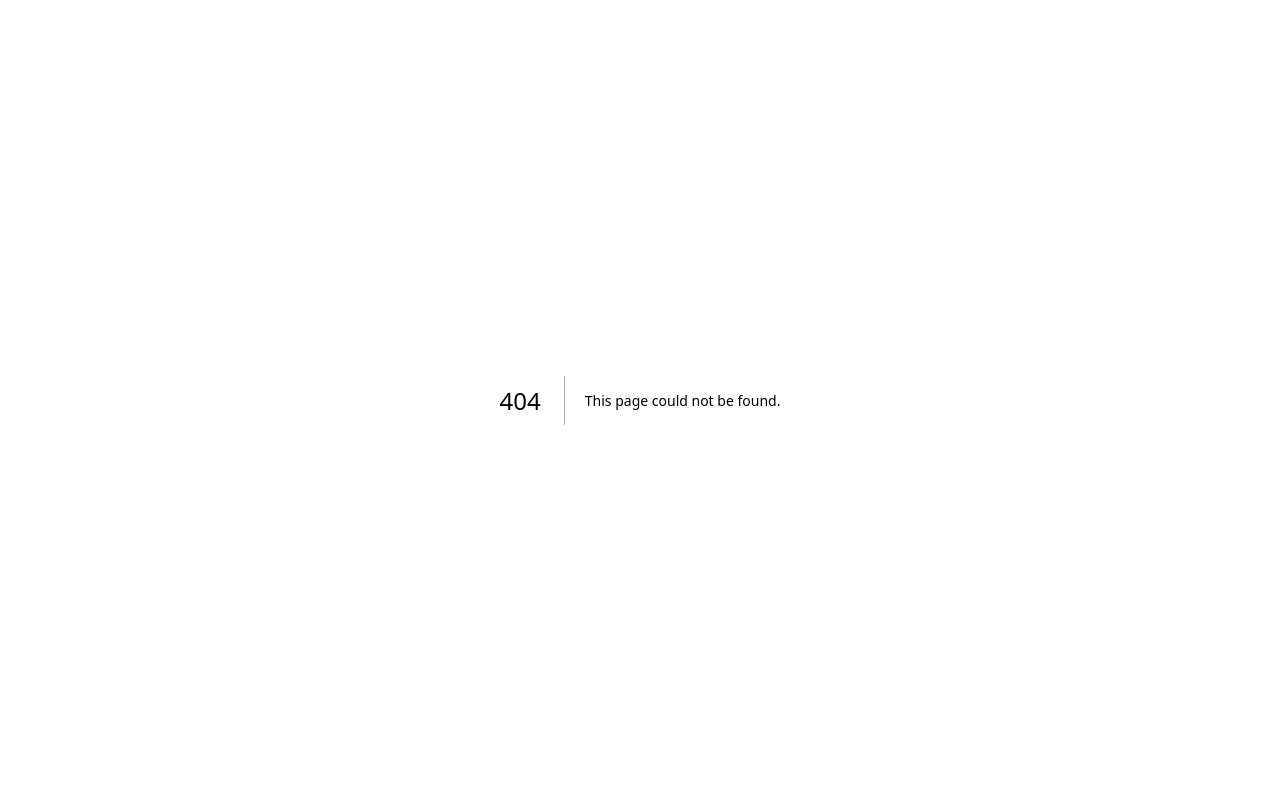
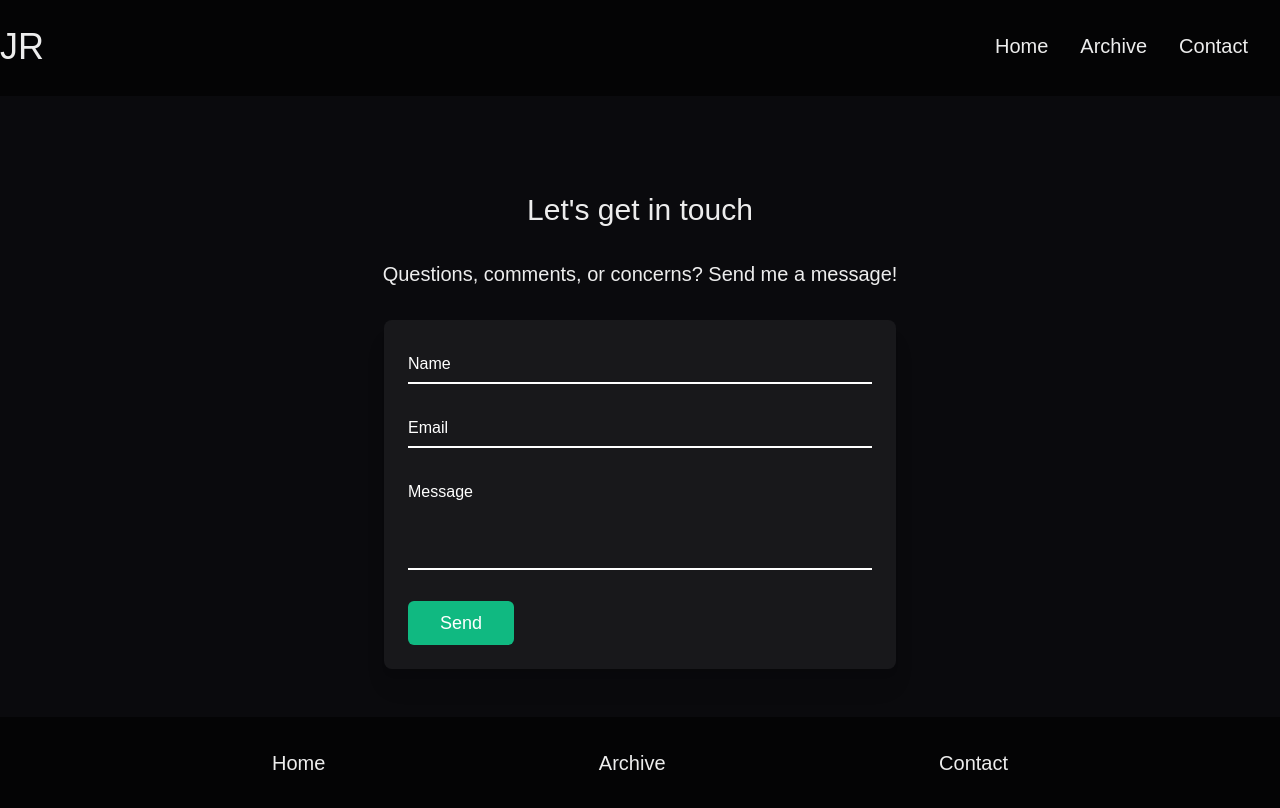
Before and after one commit to AlexReniak/photo_next_app, a Next.js app: page /contact in a window 1280 px wide. Before the commit this address had no page. Shown: the top 808 px of the page. Built offline with nearby package versions, Linux system fonts and the light colour scheme.

Commit message:
added footer + contact page

```diff
--- /dev/null
+++ b/app/components/About.jsx
@@ -0,0 +1,22 @@
+const About = () => {
+  return (
+    <section className='container mx-auto my-20 xl:w-3/5 lg:w-4/5'>
+      <h2 className='text-3xl my-8 text-center'>About</h2>
+      <p className='text-lg'>
+        Lorem ipsum dolor sit amet, consectetur adipisicing elit. Sequi ullam a
+        veritatis quo, sit rerum, perspiciatis alias quibusdam atque laborum
+        ipsam, adipisci autem consequuntur cum magni excepturi placeat tempore
+        voluptatem laudantium eius ab nihil. Laudantium doloremque officia odit,
+        veniam aperiam voluptas excepturi doloribus repellendus dolore assumenda
+        alias rem obcaecati impedit fugit quasi aliquid ipsum quia autem a nemo
+        praesentium. Dolorum provident rem eaque nulla eligendi cupiditate
+        fugiat amet enim ea ipsa exercitationem accusantium natus earum sit
+        maxime dolor nisi, quod ducimus consectetur debitis voluptate reiciendis
+        saepe velit reprehenderit! Hic dolorum aperiam fuga error illum
+        accusamus quo quam. Reprehenderit, labore excepturi.
+      </p>
+    </section>
+  );
+};
+
+export default About;
--- a/app/components/Carousel.jsx
+++ b/app/components/Carousel.jsx
@@ -35,7 +35,7 @@ const Carousel = () => {
   }, [embla, onSelect]);
 
   return (
-    <div className='w-4/5 mx-auto px-4 py-8'>
+    <div className='w-[90%] mx-auto px-4 py-8'>
       <div className='relative'>
         <div className='overflow-hidden' ref={mainViewportRef}>
           <div className='flex'>
@@ -44,8 +44,8 @@ const Carousel = () => {
                 <Image
                   src={image.src}
                   alt={`Slide ${index + 1}`}
-                  width={600}
-                  height={400}
+                  width={1920}
+                  height={1280}
                   className='w-full object-cover aspect-[3/2]'
                 />
               </div>
@@ -79,8 +79,8 @@ const Carousel = () => {
                 <Image
                   src={image.src}
                   alt={`Thumbnail ${index + 1}`}
-                  width={120}
-                  height={80}
+                  width={1920}
+                  height={1280}
                   className='w-full object-cover aspect-[3/2]'
                 />
               </button>
--- a/app/components/Contact.jsx
+++ b/app/components/Contact.jsx
@@ -11,6 +11,9 @@ const Contact = () => {
   return (
     <section className='container my-12 mx-auto'>
       <h2 className='text-3xl my-8 text-center'>Let's get in touch</h2>
+      <p className='text-xl my-8 text-center'>
+        Questions, comments, or concerns? Send me a message!
+      </p>
       <div className='max-w-lg mx-auto p-6 bg-zinc-900 rounded-lg shadow-xl'>
         <form className='space-y-6'>
           <div className='relative'>
--- /dev/null
+++ b/app/components/Footer.jsx
@@ -0,0 +1,32 @@
+import Link from 'next/link';
+
+const Footer = () => {
+  return (
+    <footer className='bg-darkTwo z-10 inset-x-0'>
+      <div className='container mx-auto flex justify-center content-center py-4'>
+        <div className='p-4 hidden md:flex flex-row justify-between w-[800px]'>
+          <Link
+            href='/'
+            className='mx-4 text-xl border-b-2 border-transparent hover:border-b-2 hover:border-emerald-500 transition duration-500'
+          >
+            Home
+          </Link>
+          <Link
+            href='/archive'
+            className='mx-4 text-xl border-b-2 border-transparent hover:border-b-2 hover:border-emerald-500 transition duration-500'
+          >
+            Archive
+          </Link>
+          <Link
+            href='/contact'
+            className='mx-4 text-xl border-b-2 border-transparent hover:border-b-2 hover:border-emerald-500 transition duration-500'
+          >
+            Contact
+          </Link>
+        </div>
+      </div>
+    </footer>
+  );
+};
+
+export default Footer;
--- a/app/components/Gallery.jsx
+++ b/app/components/Gallery.jsx
@@ -5,7 +5,7 @@ import { Button } from '@/components/ui/button';
 
 const Gallery = () => {
   return (
-    <section className='container my-12 mx-auto'>
+    <section className='container my-20 mx-auto'>
       <h2 className='text-3xl my-8 text-center'>Gallery</h2>
       <div className='flex flex-col justify-content'>
         <div className='mx-auto relative'>
--- a/app/components/Navigation.jsx
+++ b/app/components/Navigation.jsx
@@ -1,5 +1,6 @@
 'use client';
 
+import Link from 'next/link';
 import { useEffect } from 'react';
 
 const Navigation = () => {
@@ -29,32 +30,32 @@ const Navigation = () => {
     <nav className='bg-darkTwo fixed top-0 z-10 inset-x-0 border-b-2 border-transparent transition-all duration-500'>
       <div className='container mx-auto flex justify-between content-center py-4'>
         <div className='justify-items-start content-center'>
-          <a
+          <Link
             className='text-4xl transition duration-500 hover:text-emerald-500'
             href='/'
           >
             JR
-          </a>
+          </Link>
         </div>
         <div className='p-4 hidden md:flex flex-row justify-between'>
-          <a
-            href='#home'
+          <Link
+            href='/'
             className='mx-4 text-xl border-b-2 border-transparent hover:border-b-2 hover:border-emerald-500 transition duration-500'
           >
             Home
-          </a>
-          <a
-            href='#about'
+          </Link>
+          <Link
+            href='/archive'
             className='mx-4 text-xl border-b-2 border-transparent hover:border-b-2 hover:border-emerald-500 transition duration-500'
           >
-            About
-          </a>
-          <a
-            href='#contact'
+            Archive
+          </Link>
+          <Link
+            href='/contact'
             className='mx-4 text-xl border-b-2 border-transparent hover:border-b-2 hover:border-emerald-500 transition duration-500'
           >
-            Contact Us
-          </a>
+            Contact
+          </Link>
         </div>
       </div>
     </nav>
--- /dev/null
+++ b/app/contact/page.jsx
@@ -0,0 +1,11 @@
+import Contact from '../components/Contact';
+
+const ContactPage = () => {
+  return (
+    <div className='container mx-auto mt-48 contact_page'>
+      <Contact />
+    </div>
+  );
+};
+
+export default ContactPage;
--- a/app/layout.js
+++ b/app/layout.js
@@ -1,15 +1,21 @@
+import Navigation from './components/Navigation';
+import Footer from './components/Footer';
 import './globals.css';
 
 export const metadata = {
   title: 'JR Photography | Professional Photographer',
   description:
-    'Professional photographer who loves taking pictures that capture memories forever',
+    'Professional photographer who loves capturing breathtaking moments',
 };
 
 export default function RootLayout({ children }) {
   return (
     <html lang='en'>
-      <body className=''>{children}</body>
+      <body className=''>
+        <Navigation />
+        {children}
+        <Footer />
+      </body>
     </html>
   );
 }
--- a/app/page.js
+++ b/app/page.js
@@ -1,16 +1,15 @@
 import Navigation from '@/app/components/Navigation';
 import Header from './components/Header';
+import About from './components/About';
 import Gallery from './components/Gallery';
 import Contact from './components/Contact';
 
 export default function Home() {
   return (
     <>
-      <Navigation />
       <Header />
-      <section>About Section</section>
+      <About />
       <Gallery />
-      <Contact />
     </>
   );
 }
--- a/app/styles/style.css
+++ b/app/styles/style.css
@@ -1,119 +1,6 @@
-* {
-  --text-high-contrast: rgb(49, 49, 49);
-  --detail-medium-contrast: rgb(234, 234, 234);
-  --text-high-contrast-rgb-value: 49, 49, 49;
-  --text-body: rgb(54, 49, 61);
-  --slide-height: 48rem;
-  --slide-spacing: 1rem;
-  --slide-size: 100%;
+.contact_page {
+  min-height: 70vh;
+  min-height: -webkit-calc(100vh - 285px);
+  min-height: -moz-calc(100vh - 285px);
+  min-height: calc(100vh - 285px);
 }
-
-.embla {
-  max-width: 80%;
-  margin: auto;
-}
-.embla__viewport {
-  overflow: hidden;
-}
-.embla__container {
-  display: flex;
-  touch-action: pan-y pinch-zoom;
-  margin-left: calc(var(--slide-spacing) * -1);
-}
-.embla__slide {
-  transform: translate3d(0, 0, 0);
-  flex: 0 0 var(--slide-size);
-  min-width: 0;
-  padding-left: var(--slide-spacing);
-}
-.embla__slide__number {
-  box-shadow: inset 0 0 0 0.2rem var(--detail-medium-contrast);
-  border-radius: 1.8rem;
-  font-size: 4rem;
-  font-weight: 600;
-  display: flex;
-  align-items: center;
-  justify-content: center;
-  user-select: none;
-}
-.embla__controls {
-  display: grid;
-  grid-template-columns: auto 1fr;
-  justify-content: space-between;
-  gap: 1.2rem;
-  margin-top: 1.8rem;
-}
-.embla__buttons {
-  display: grid;
-  grid-template-columns: repeat(2, 1fr);
-  gap: 0.6rem;
-  align-items: center;
-}
-.embla__button {
-  -webkit-tap-highlight-color: rgba(var(--text-high-contrast-rgb-value), 0.5);
-  -webkit-appearance: none;
-  appearance: none;
-  background-color: transparent;
-  touch-action: manipulation;
-  display: inline-flex;
-  text-decoration: none;
-  cursor: pointer;
-  border: 0;
-  padding: 0;
-  margin: 0;
-  box-shadow: inset 0 0 0 0.2rem var(--detail-medium-contrast);
-  width: 3.6rem;
-  height: 3.6rem;
-  z-index: 1;
-  border-radius: 50%;
-  color: var(--detail-high-contrast);
-  display: flex;
-  align-items: center;
-  justify-content: center;
-}
-.embla__button:disabled {
-  color: var(--text-body);
-  box-shadow: inset 0 0 0 0.2rem var(--text-body);
-}
-.embla__button__svg {
-  width: 35%;
-  height: 35%;
-}
-.embla__dots {
-  display: flex;
-  flex-wrap: wrap;
-  justify-content: flex-end;
-  align-items: center;
-  margin-right: calc((2.6rem - 1.4rem) / 2 * -1);
-}
-.embla__dot {
-  -webkit-tap-highlight-color: rgba(var(--text-high-contrast-rgb-value), 0.5);
-  -webkit-appearance: none;
-  appearance: none;
-  background-color: transparent;
-  touch-action: manipulation;
-  display: inline-flex;
-  text-decoration: none;
-  cursor: pointer;
-  border: 0;
-  padding: 0;
-  margin: 0;
-  width: 2.6rem;
-  height: 2.6rem;
-  display: flex;
-  align-items: center;
-  justify-content: center;
-  border-radius: 50%;
-}
-.embla__dot:after {
-  box-shadow: inset 0 0 0 0.2rem var(--detail-medium-contrast);
-  width: 1.4rem;
-  height: 1.4rem;
-  border-radius: 50%;
-  display: flex;
-  align-items: center;
-  content: '';
-}
-.embla__dot--selected:after {
-  box-shadow: inset 0 0 0 0.2rem var(--text-body);
-}
```
Also changed, not shown: app/archive/page.jsx (+12 -5 lines), app/components/GalleryCarousel.jsx (deleted, +0 -65 lines), public/images/mountain-lg.jpg (deleted).
